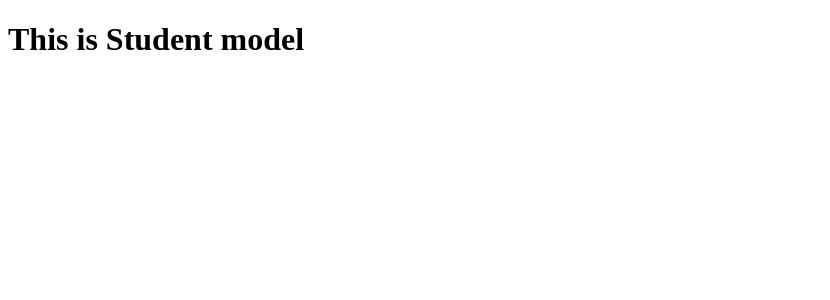
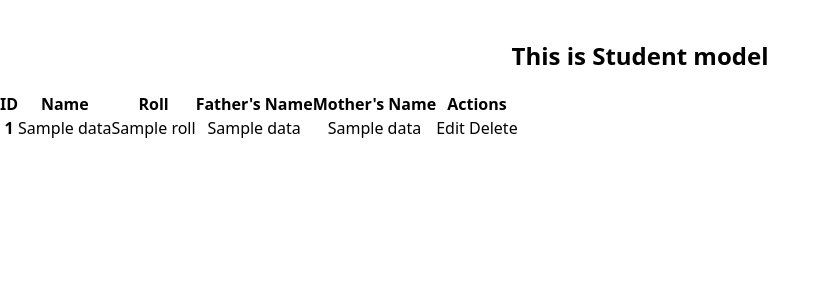
Before and after one commit to rubaiiyat/Django-Models, a Python web app: template student_model/templates/home.html in a window 1280 px wide. Shown: the top 300 px of the page, without its empty margins (0-830 px from the left). Run offline with Jinja, Linux system fonts and the light colour scheme; the template is opened without the code that fills it: most values are stand-ins (such as "Sample title", 1, 10 or a date in 2020); some libraries are stand-ins or nearby versions.

Commit message:
showing model data on frontend

```diff
--- a/student_model/models.py
+++ b/student_model/models.py
@@ -8,5 +8,6 @@ class Student(models.Model):
     fathers_name=models.CharField(default="Unknown",max_length=50)
     mothers_name=models.CharField(default="Unknown",max_length=50)
 
+
     def __str__(self):
         return f'Roll: {self.roll} | and  Name: { self.name}'
--- a/student_model/templates/home.html
+++ b/student_model/templates/home.html
@@ -3,9 +3,49 @@
   <head>
     <meta charset="UTF-8" />
     <meta name="viewport" content="width=device-width, initial-scale=1.0" />
-    <title></title>
+    <title>Student Model</title>
+    <link
+      href="https://cdn.jsdelivr.net/npm/daisyui@5"
+      rel="stylesheet"
+      type="text/css"
+    />
+    <script src="https://cdn.jsdelivr.net/npm/@tailwindcss/browser@4"></script>
   </head>
-  <body>
-    <h1>This is Student model</h1>
+  <body class="">
+    <h1 class="text-center text-info text-2xl font-bold mt-10">
+      This is Student model
+    </h1>
+
+    {% if datas %}
+    <div class="overflow-x-auto mt-5">
+      <table class="table table-zebra">
+        <thead>
+          <tr class="text-center">
+            <th>ID</th>
+            <th>Name</th>
+            <th>Roll</th>
+            <th>Father's Name</th>
+            <th>Mother's Name</th>
+            <th>Actions</th>
+          </tr>
+        </thead>
+        <tbody class="text-center">
+          {% for data in datas %}
+          <tr>
+            <th>{{data.id}}</th>
+            <td>{{data.name}}</td>
+            <td>{{data.roll}}</td>
+            <td>{{data.fathers_name}}</td>
+            <td>{{data.mothers_name}}</td>
+            <td>
+              <button class="btn btn-sm btn-primary">Edit</button>
+              <button class="btn btn-sm btn-error">Delete</button>
+            </td>
+          </tr>
+          {% endfor %}
+        </tbody>
+      </table>
+    </div>
+    {% endif %}
   </body>
 </html>
--- a/student_model/views.py
+++ b/student_model/views.py
@@ -1,5 +1,6 @@
 from django.shortcuts import render
-
+from .import models
 # Create your views here.
 def home(request):
-    return render(request,'home.html')
+    students=models.Student.objects.all().order_by('roll')
+    return render(request,'home.html',{'datas':students})
```
Also changed, not shown: None/ChatGPT_Image_Feb_15_2026_11_05_22_PM.png (added), None/ChatGPT_Image_Feb_17_2026_07_42_14_PM.png (added), db.sqlite3, student_model/migrations/0005_student_file.py (added), student_model/migrations/0006_remove_student_file.py (added).
